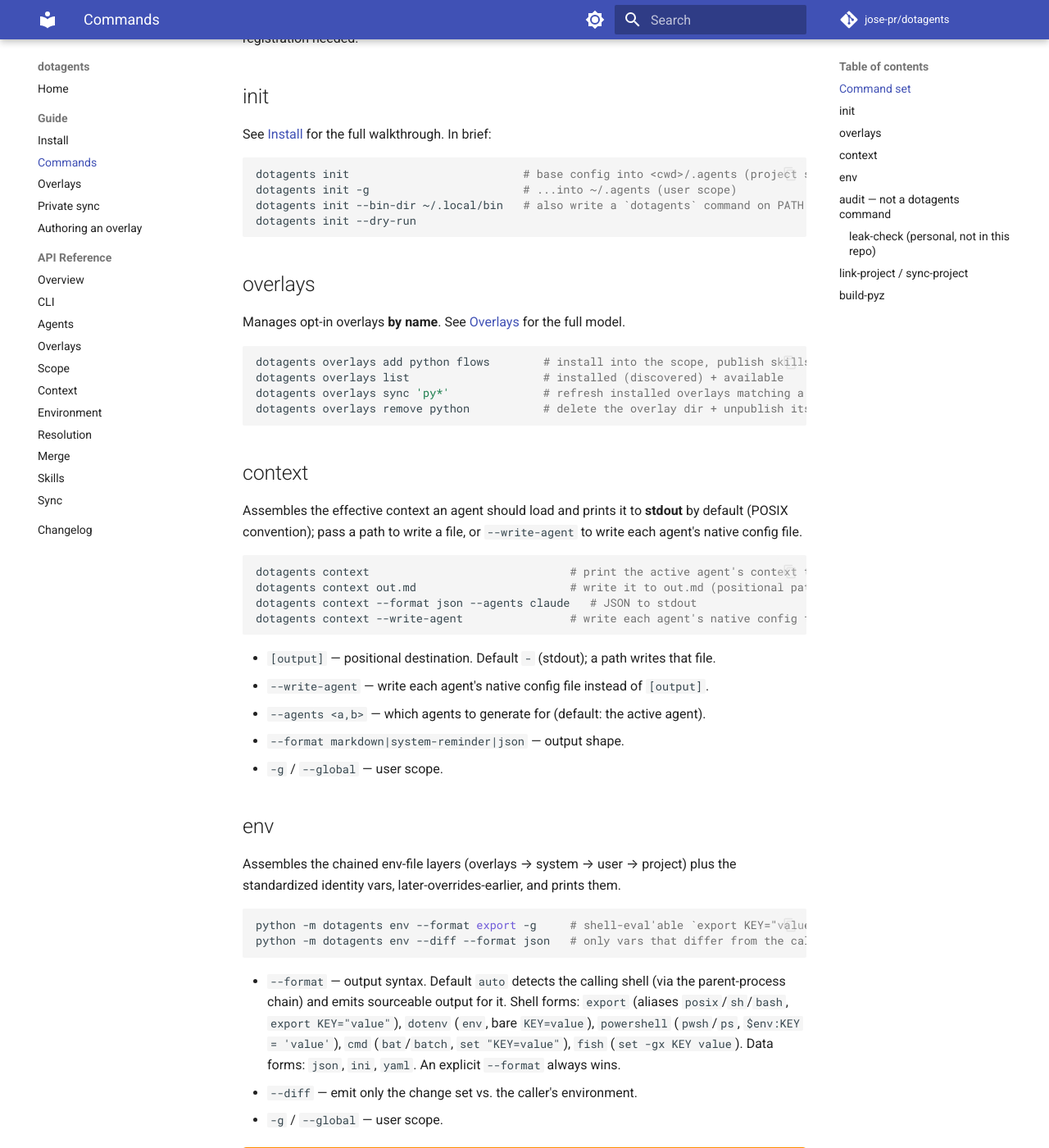
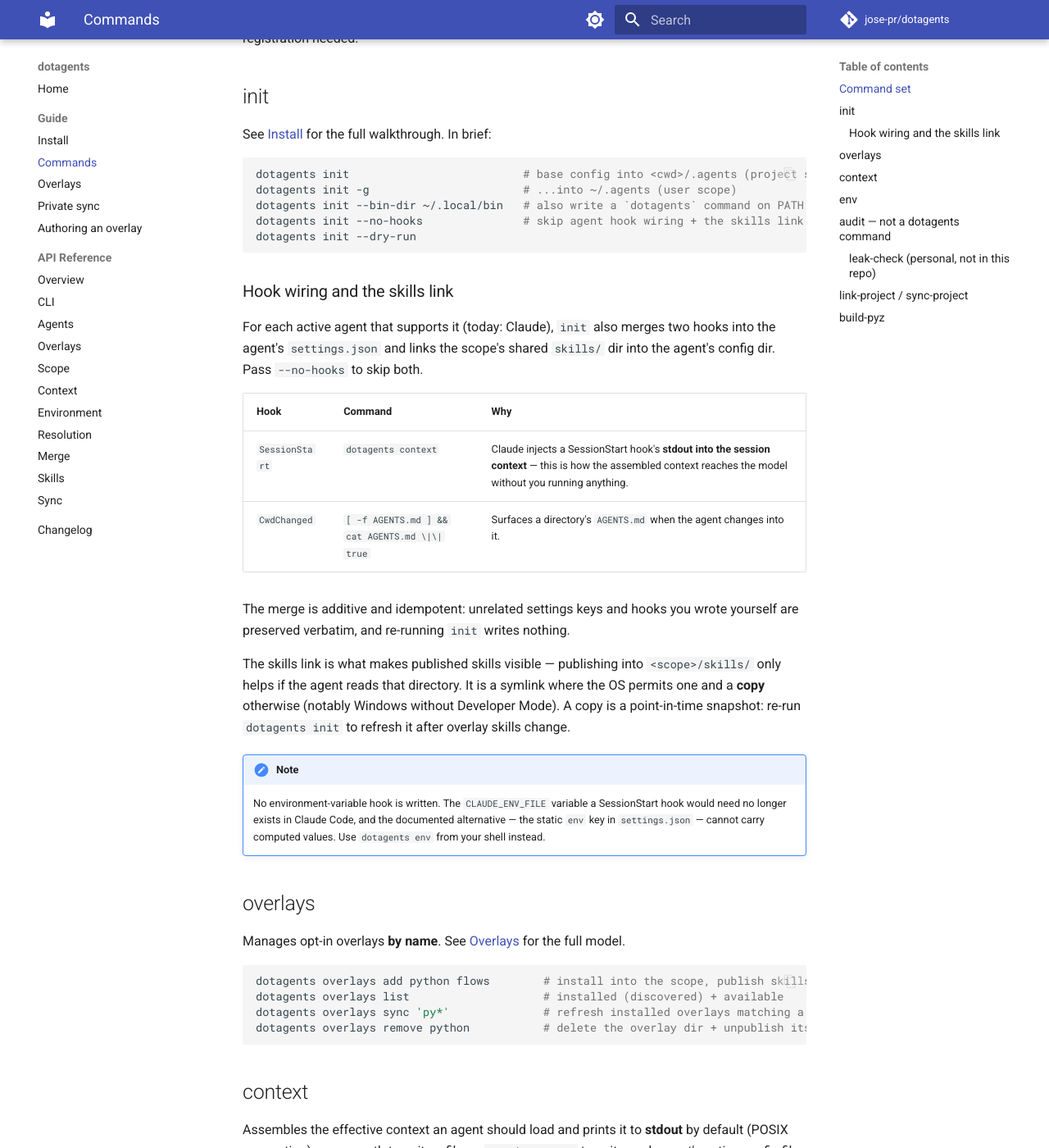
Before and after one commit to jose-pr/dotagents, an MkDocs documentation site: the page built from docs/guide/commands.md, in a window 1280 px wide and 1400 px high, scrolled down 1012 px. Shown: the whole window at 82% size. Built offline with MkDocs 1.6.1 and Material for MkDocs 9.7.7, drawn with Linux system fonts in a browser that asks for light colours; comment, search, counter and statistics services are not loaded.

Commit message:
docs: document hook wiring, the skills link, and why there is no env hook
Records the CLAUDE_ENV_FILE finding where a reader will look for it, so the env
hook is not "restored" later without re-verifying that a supported mechanism
exists.

````diff
--- a/docs/guide/commands.md
+++ b/docs/guide/commands.md
@@ -41,8 +41,35 @@ See [Install](install.md) for the full walkthrough. In brief:
 dotagents init                          # base config into <cwd>/.agents (project scope)
 dotagents init -g                       # ...into ~/.agents (user scope)
 dotagents init --bin-dir ~/.local/bin   # also write a `dotagents` command on PATH
+dotagents init --no-hooks               # skip agent hook wiring + the skills link
 dotagents init --dry-run
 ```
+
+### Hook wiring and the skills link
+
+For each active agent that supports it (today: Claude), `init` also merges two hooks
+into the agent's `settings.json` and links the scope's shared `skills/` dir into the
+agent's config dir. Pass `--no-hooks` to skip both.
+
+| Hook | Command | Why |
+| --- | --- | --- |
+| `SessionStart` | `dotagents context` | Claude injects a SessionStart hook's **stdout into the session context** — this is how the assembled context reaches the model without you running anything. |
+| `CwdChanged` | `[ -f AGENTS.md ] && cat AGENTS.md \|\| true` | Surfaces a directory's `AGENTS.md` when the agent changes into it. |
+
+The merge is additive and idempotent: unrelated settings keys and hooks you wrote
+yourself are preserved verbatim, and re-running `init` writes nothing.
+
+The skills link is what makes published skills visible — publishing into
+`<scope>/skills/` only helps if the agent reads that directory. It is a symlink where
+the OS permits one and a **copy** otherwise (notably Windows without Developer Mode).
+A copy is a point-in-time snapshot: re-run `dotagents init` to refresh it after
+overlay skills change.
+
+!!! note
+    No environment-variable hook is written. The `CLAUDE_ENV_FILE` variable a
+    SessionStart hook would need no longer exists in Claude Code, and the documented
+    alternative — the static `env` key in `settings.json` — cannot carry computed
+    values. Use `dotagents env` from your shell instead.
 
 ## overlays
 
````
Also changed, not shown: CHANGELOG.md (+17 -0 lines), README.md (+3 -1 lines), src/dotagents/AGENTS.md (+6 -0 lines).
